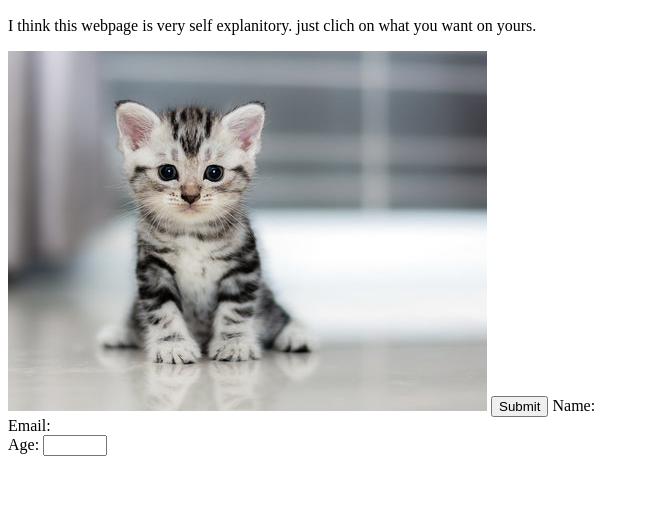
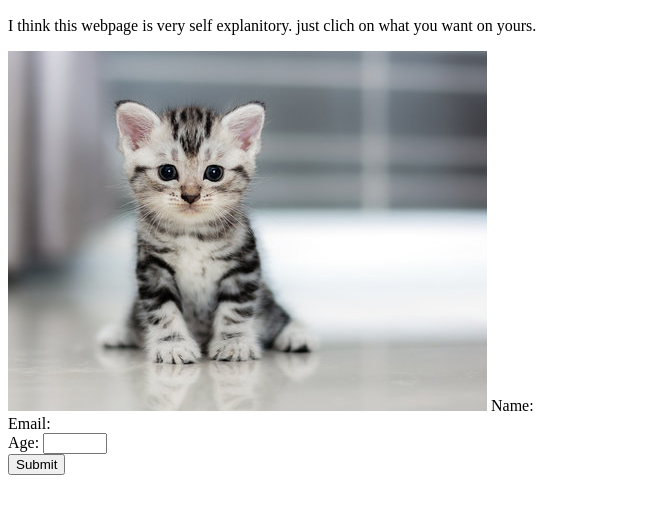
Before and after one commit to CSUC-CS-Camp-2025/CS-Camp-25-Liliana-Ybarra, a plain HTML site: page index.html in a window 1280 px wide. Shown: the part 110-624 px from the top of the page, without its empty margins (0-649 px from the left). Drawn offline with nearby package versions, Linux system fonts and the light colour scheme.

Commit message:
changed where the submit button is

```diff
--- a/index.html
+++ b/index.html
@@ -14,7 +14,6 @@
 <h2>But I have to make a sandwich</h2>
     <p>I think this webpage is very self explanitory. just clich on what you want on yours.</p>
         <img src="images/kitten.jpg" alt="This is a kitten.">
-        <button id="btn">Submit</button>
     </div>
     <label for="name">Name:</label>
     <imput type="text" id="name" name="name" required>
@@ -25,6 +24,6 @@
     <label for="age">Age:</label>
     <input type="number" id="age" name="age" min="0" max="120" required>
     <br>
-    <label
+    <button id="btn">Submit</button>
 </body>
 </html>
```
